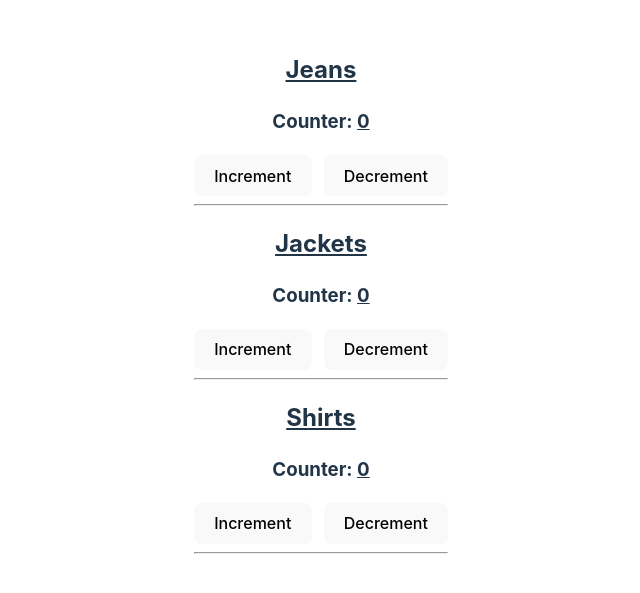
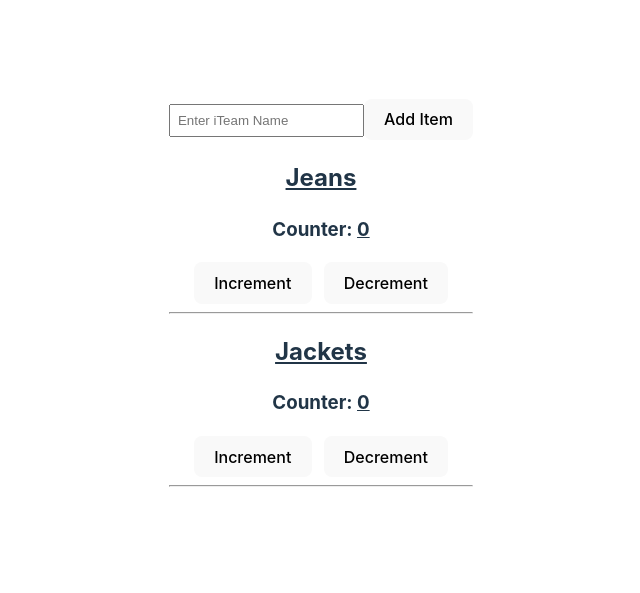
Before and after one commit to israrkhann08/Mern-19-ReactFrontEnd, a React (Vite) app in the folder front-end/: page / in a window 1280 px wide. Shown: the part 103-696 px from the top of the page, without its empty margins (319-959 px from the left). Built offline with nearby package versions, Linux system fonts and the light colour scheme.

Commit message:
Input field to add items

```diff
--- a/front-end/src/App.jsx
+++ b/front-end/src/App.jsx
@@ -1,12 +1,25 @@
+import { useState } from "react";
 import "./App.css";
 import Counter from "./components/Counter";
 
 function App() {
-  const iteams = ["Jeans", "Jackets", "Shirts"];
+  const [items, setItems] = useState(["Jeans", "Jackets"]);
+  const [userInput, setUserTnput] = useState("");
+
+  const inputChangeHandler = (e) => {
+    setUserTnput(e.target.value);
+      //  console.log(e.target.value);
+  };
+
+  const addItemInputHandler = () => {
+    setItems([...items, userInput]);
+  };
 
   return (
     <>
-      {iteams.map((item, index, arr) => {
+    <input onChange={inputChangeHandler}  placeholder="Enter iTeam Name"  style={{'padding': '7px'}} />
+    <button onClick={addItemInputHandler}>Add Item</button>
+      {items.map((item, index, arr) => {
         return <Counter itemName={item} />;
       })}
     </>
```
